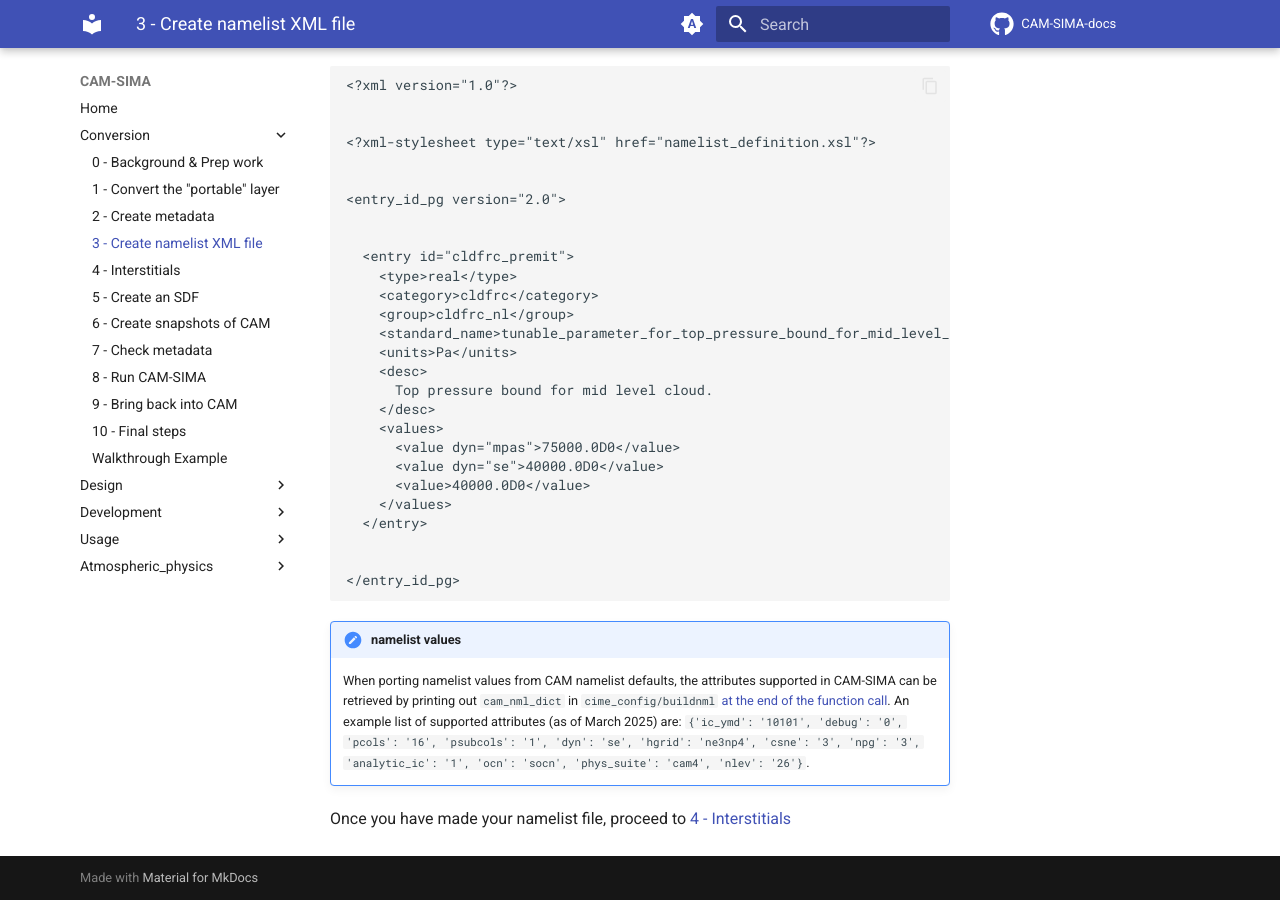
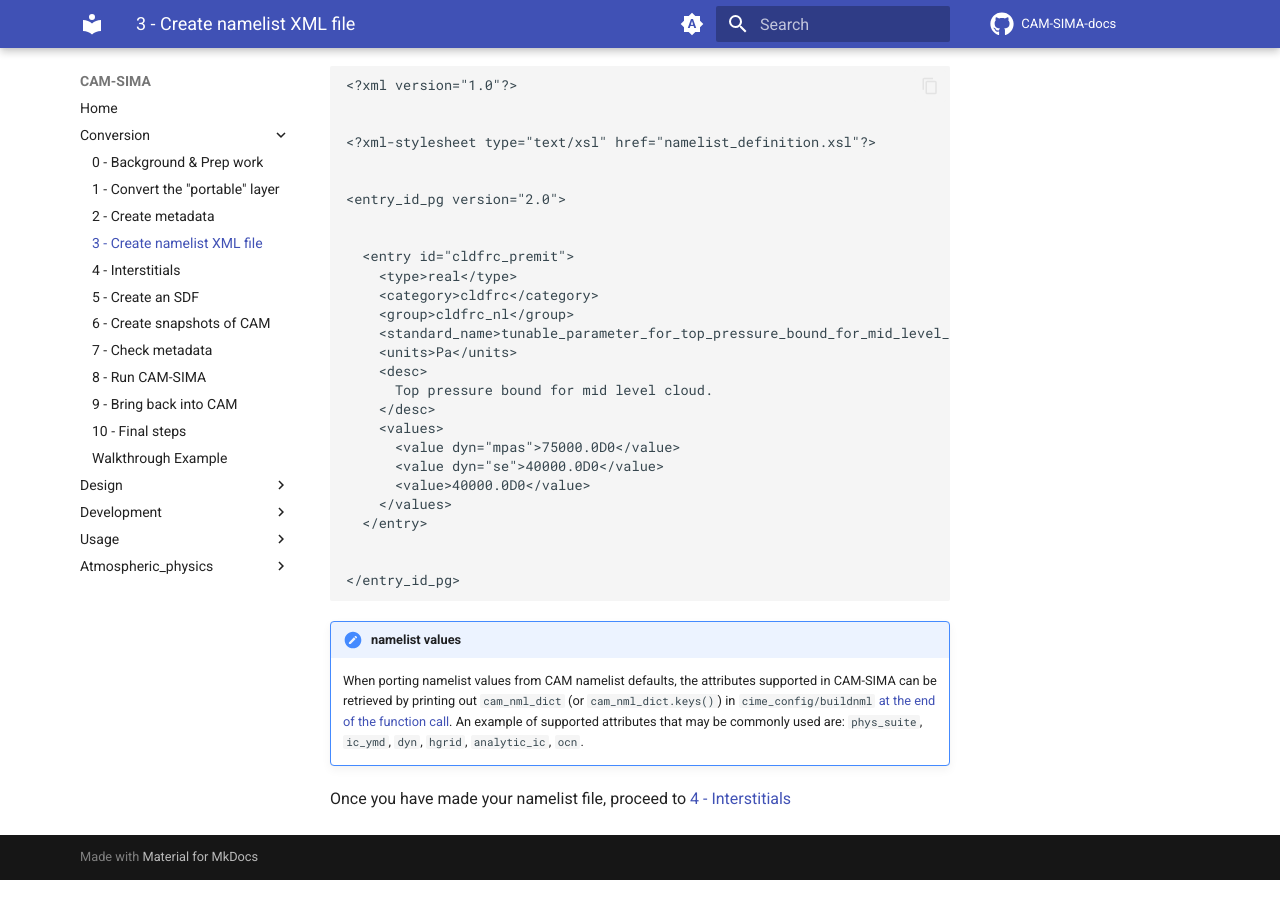
Before and after one commit to kuanchihwang/CAM-SIMA-Docs, an MkDocs documentation site: the page built from docs/conversion/create-namelist-xml.md, in a window 1280 px wide and 900 px high, scrolled down 1584 px. Built offline with MkDocs 1.6.1 and Material for MkDocs 9.7.7, drawn with Linux system fonts in a browser that asks for light colours; comment, search, counter and statistics services are not loaded.

Commit message:
Update to just include keys as examples for namelist default attrs.

````diff
--- a/docs/conversion/create-namelist-xml.md
+++ b/docs/conversion/create-namelist-xml.md
@@ -55,7 +55,7 @@ The CCPP Framework will autogenerate the namelist reader based on the elements i
 </entry_id_pg>
 ```
 !!!Note "namelist values"
-    When porting namelist values from CAM namelist defaults, the attributes supported in CAM-SIMA can be retrieved by printing out `cam_nml_dict` in `cime_config/buildnml` [at the end of the function call](https://github.com/ESCOMP/CAM-SIMA/blob/3699359ebfe81b00273a9815d128cae903a26208/cime_config/buildnml#L355). An example list of supported attributes (as of March 2025) are: `{'ic_ymd': '10101', 'debug': '0', 'pcols': '16', 'psubcols': '1', 'dyn': 'se', 'hgrid': 'ne3np4', 'csne': '3', 'npg': '3', 'analytic_ic': '1', 'ocn': 'socn', 'phys_suite': 'cam4', 'nlev': '26'}`.
+    When porting namelist values from CAM namelist defaults, the attributes supported in CAM-SIMA can be retrieved by printing out `cam_nml_dict` (or `cam_nml_dict.keys()`) in `cime_config/buildnml` [at the end of the function call](https://github.com/ESCOMP/CAM-SIMA/blob/3699359ebfe81b00273a9815d128cae903a26208/cime_config/buildnml#L355). An example of supported attributes that may be commonly used are: `phys_suite`, `ic_ymd`, `dyn`, `hgrid`, `analytic_ic`, `ocn`.
 
 
 Once you have made your namelist file, proceed to [4 - Interstitials](interstitials.md)
````
